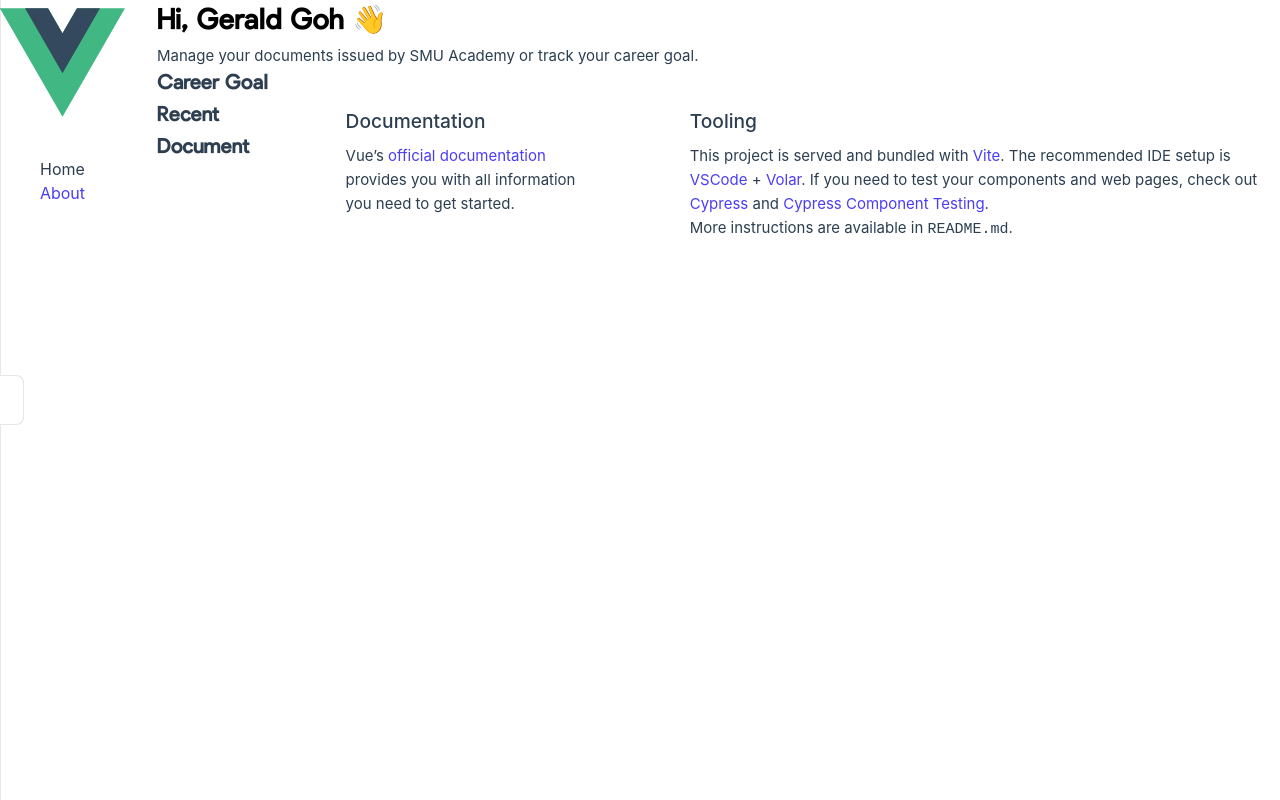
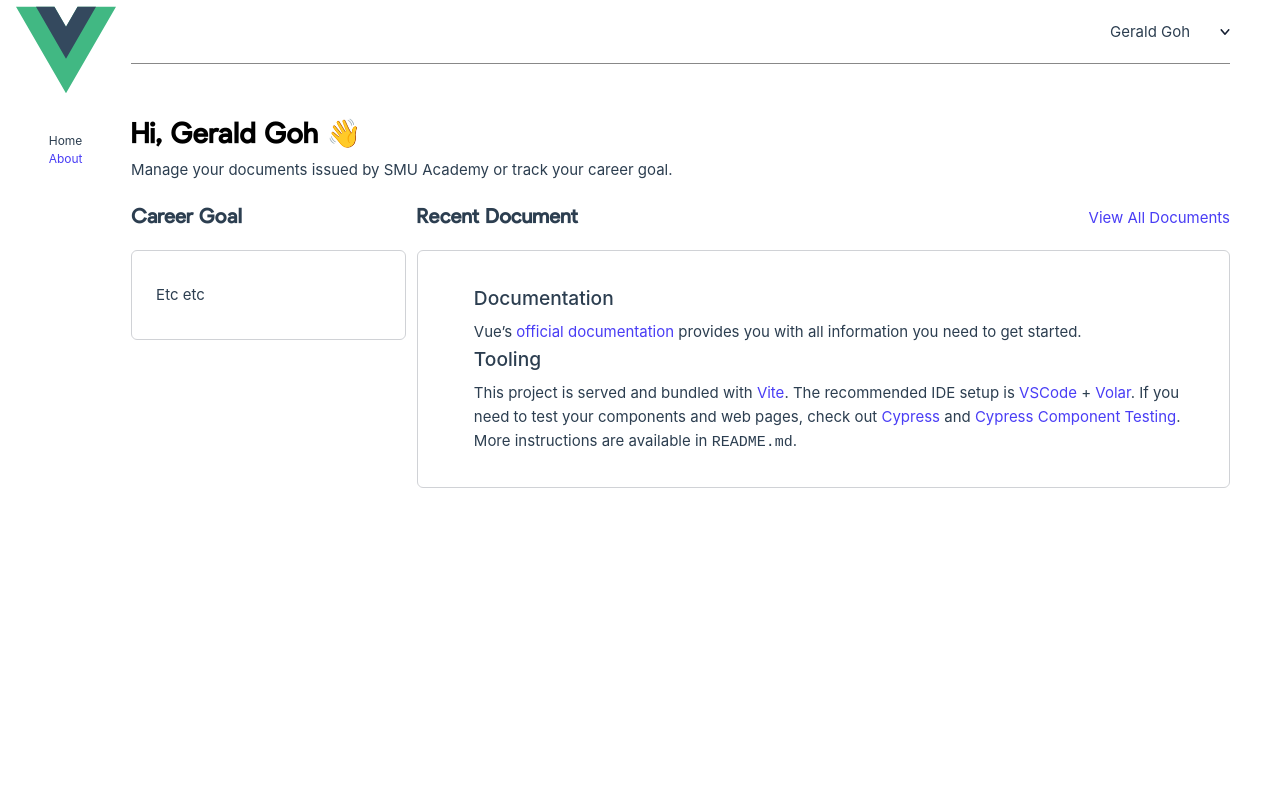
Before and after one commit to rachellesg/accredify-test, a Vue app: page / in a window 1280 px wide. Built offline with nearby package versions, Linux system fonts and the light colour scheme.

Commit message:
add: initial layout

```diff
--- a/src/App.vue
+++ b/src/App.vue
@@ -4,7 +4,7 @@ import { RouterLink, RouterView } from 'vue-router'
 
 <template>
   <div class="menu">
-    <img alt="logo" class="logo" src="@/assets/logo.svg" width="125" height="125" />
+    <img alt="logo" class="logo" src="@/assets/logo.svg" width="100" height="100" />
     <nav>
       <RouterLink to="/">Home</RouterLink>
       <RouterLink to="/about">About</RouterLink>
@@ -18,12 +18,15 @@ import { RouterLink, RouterView } from 'vue-router'
 .menu {
   line-height: 1.5;
   height: 100vh;
-  width: 20%;
+  width: 15%;
+  display: flex;
+  flex-direction: column;
+  align-items: center;
+  justify-content: flex-start;
 }
 
 .logo {
   display: block;
-  margin: 0 auto 2rem;
 }
 
 nav {
@@ -52,31 +55,4 @@ nav a {
 nav a:first-of-type {
   border: 0;
 }
-
-@media (min-width: 1024px) {
-  header {
-    display: flex;
-    place-items: center;
-    padding-right: calc(var(--section-gap) / 2);
-  }
-
-  .logo {
-    margin: 0 2rem 0 0;
-  }
-
-  header .wrapper {
-    display: flex;
-    place-items: flex-start;
-    flex-wrap: wrap;
-  }
-
-  nav {
-    text-align: left;
-    margin-left: -1rem;
-    font-size: 1rem;
-
-    padding: 1rem 0;
-    margin-top: 1rem;
-  }
-}
 </style>
--- a/src/assets/base.css
+++ b/src/assets/base.css
@@ -77,8 +77,3 @@ body {
   -webkit-font-smoothing: antialiased;
   -moz-osx-font-smoothing: grayscale;
 }
-
-.container {
-  display: flex;
-  justify-content: space-between;
-}
--- a/src/assets/main.css
+++ b/src/assets/main.css
@@ -31,6 +31,30 @@ a {
   transition: 0.4s;
 }
 
+.wrapper {
+  display: flex;
+  justify-content: space-between;
+}
+
+.container {
+  display: flex;
+  justify-content: space-between;
+  padding: 32px 24px;
+  border: 1px solid #d0d2d6;
+  border-radius: 6px;
+}
+
+.row {
+  display: flex;
+  justify-content: space-between;
+  align-items: center;
+  margin-bottom: 16px;
+}
+
+section {
+  margin: 0 0 20px;
+}
+
 @media (hover: hover) {
   a:hover {
     background-color: var(--primary);
--- a/src/components/CareerGoal.vue
+++ b/src/components/CareerGoal.vue
@@ -5,9 +5,16 @@ defineProps<{
 </script>
 
 <template>
-  <div class="container">
-    <h4>{{ title }}</h4>
-  </div>
+  <section>
+    <div class="row">
+      <h4>{{ title }}</h4>
+    </div>
+    <div class="container">Etc etc</div>
+  </section>
 </template>
 
-<style scoped></style>
+<style scoped>
+section {
+  width: 25%;
+}
+</style>
--- a/src/components/Document/DocumentItem.vue
+++ b/src/components/Document/DocumentItem.vue
@@ -14,13 +14,11 @@
 
 <style scoped>
 .item {
-  margin-top: 2rem;
   display: flex;
 }
 
 .details {
   flex: 1;
-  margin-left: 1rem;
 }
 
 i {
@@ -39,48 +37,4 @@ h3 {
   margin-bottom: 0.4rem;
   color: var(--color-heading);
 }
-
-@media (min-width: 1024px) {
-  .item {
-    margin-top: 0;
-    padding: 0.4rem 0 1rem calc(var(--section-gap) / 2);
-  }
-
-  i {
-    top: calc(50% - 25px);
-    left: -26px;
-    position: absolute;
-    border: 1px solid var(--color-border);
-    background: var(--color-background);
-    border-radius: 8px;
-    width: 50px;
-    height: 50px;
-  }
-
-  .item:before {
-    content: ' ';
-    border-left: 1px solid var(--color-border);
-    position: absolute;
-    left: 0;
-    bottom: calc(50% + 25px);
-    height: calc(50% - 25px);
-  }
-
-  .item:after {
-    content: ' ';
-    border-left: 1px solid var(--color-border);
-    position: absolute;
-    left: 0;
-    top: calc(50% + 25px);
-    height: calc(50% - 25px);
-  }
-
-  .item:first-of-type:before {
-    display: none;
-  }
-
-  .item:last-of-type:after {
-    display: none;
-  }
-}
 </style>
--- a/src/components/Document/RecentDocument.vue
+++ b/src/components/Document/RecentDocument.vue
@@ -7,8 +7,12 @@ defineProps<{
 </script>
 
 <template>
-  <div class="container">
+  <section>
+    <div class="row">
       <h4>{{ title }}</h4>
+      <RouterLink to="/">View All Documents</RouterLink>
+    </div>
+    <div class="container document-wrapper">
       <DocumentItem>
         <template #heading>Documentation</template>
 
@@ -21,11 +25,11 @@ defineProps<{
         <template #heading>Tooling</template>
 
         This project is served and bundled with
-      <a href="https://vitejs.dev/guide/features.html" target="_blank" rel="noopener">Vite</a>. The
-      recommended IDE setup is
+        <a href="https://vitejs.dev/guide/features.html" target="_blank" rel="noopener">Vite</a>.
+        The recommended IDE setup is
         <a href="https://code.visualstudio.com/" target="_blank" rel="noopener">VSCode</a> +
-      <a href="https://github.com/johnsoncodehk/volar" target="_blank" rel="noopener">Volar</a>. If
-      you need to test your components and web pages, check out
+        <a href="https://github.com/johnsoncodehk/volar" target="_blank" rel="noopener">Volar</a>.
+        If you need to test your components and web pages, check out
         <a href="https://www.cypress.io/" target="_blank" rel="noopener">Cypress</a> and
         <a href="https://on.cypress.io/component" target="_blank">Cypress Component Testing</a>.
 
@@ -34,4 +38,15 @@ defineProps<{
         More instructions are available in <code>README.md</code>.
       </DocumentItem>
     </div>
+  </section>
 </template>
+
+<style scoped>
+section {
+  width: 74%;
+}
+.document-wrapper {
+  display: flex;
+  flex-direction: column;
+}
+</style>
--- a/src/views/HomeView.vue
+++ b/src/views/HomeView.vue
@@ -5,11 +5,63 @@ import RecentDocument from '@/components/Document/RecentDocument.vue'
 
 <template>
   <main>
+    <header>
+      <div class="settings">
+        Gerald Goh
+        <svg
+          width="10"
+          height="6"
+          viewBox="0 0 10 6"
+          fill="none"
+          xmlns="http://www.w3.org/2000/svg"
+        >
+          <path
+            d="M9.28255 0.255061C8.98592 -0.0850202 8.51978 -0.0850202 8.22314 0.255061L5.00252 3.94737L1.78189 0.255061C1.48526 -0.0850202 1.01911 -0.0850202 0.722477 0.255061C0.425841 0.595142 0.425841 1.12955 0.722477 1.46964L4.45162 5.74494C4.74826 6.08502 5.2144 6.08502 5.51104 5.74494L9.24018 1.46964C9.57919 1.12955 9.57919 0.595142 9.28255 0.255061Z"
+            fill="#151F32"
+          />
+        </svg>
+      </div>
+    </header>
+    <section>
       <h1>Hi, Gerald Goh 👋</h1>
       <p class="helper-text">
         Manage your documents issued by SMU Academy or track your career goal.
       </p>
+    </section>
+    <div class="wrapper">
       <CareerGoal title="Career Goal" />
       <RecentDocument title="Recent Document" />
+    </div>
   </main>
 </template>
+
+<style scoped>
+header {
+  margin: 0 0 50px;
+  height: 64px;
+  position: relative;
+  display: flex;
+  justify-content: flex-end;
+  align-items: center;
+}
+
+header:after {
+  content: '';
+  height: 1px;
+  width: 100%;
+  background: #888888;
+  position: absolute;
+  bottom: 0;
+}
+
+.settings {
+  width: 120px;
+  display: flex;
+  justify-content: space-between;
+  align-items: center;
+}
+
+main {
+  padding: 0 50px 0 0;
+}
+</style>
```
Lines whose indentation alone changed are shown as unchanged.
